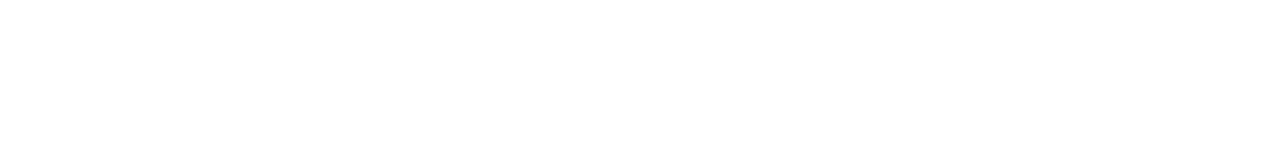
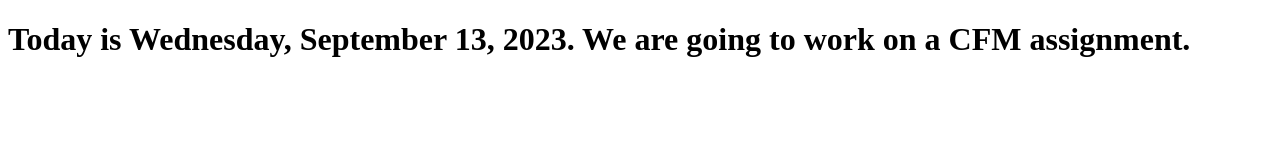
Before and after one commit to Marjory21/marjj2024.github.io, a plain HTML site: page index.html in a window 1280 px wide. Drawn offline with Linux system fonts and the light colour scheme.

Commit message:
Update index.html

```diff
--- a/index.html
+++ b/index.html
@@ -8,7 +8,11 @@
     Marjory V Senior Portfolio Thomas Edison CTE HS
   </title>
 </head>
-
+<body>
+  <h1>
+    Today is Wednesday, September 13, 2023. We are going to work on a CFM assignment.
+  </h1>
+</body>
 
 
 
```
